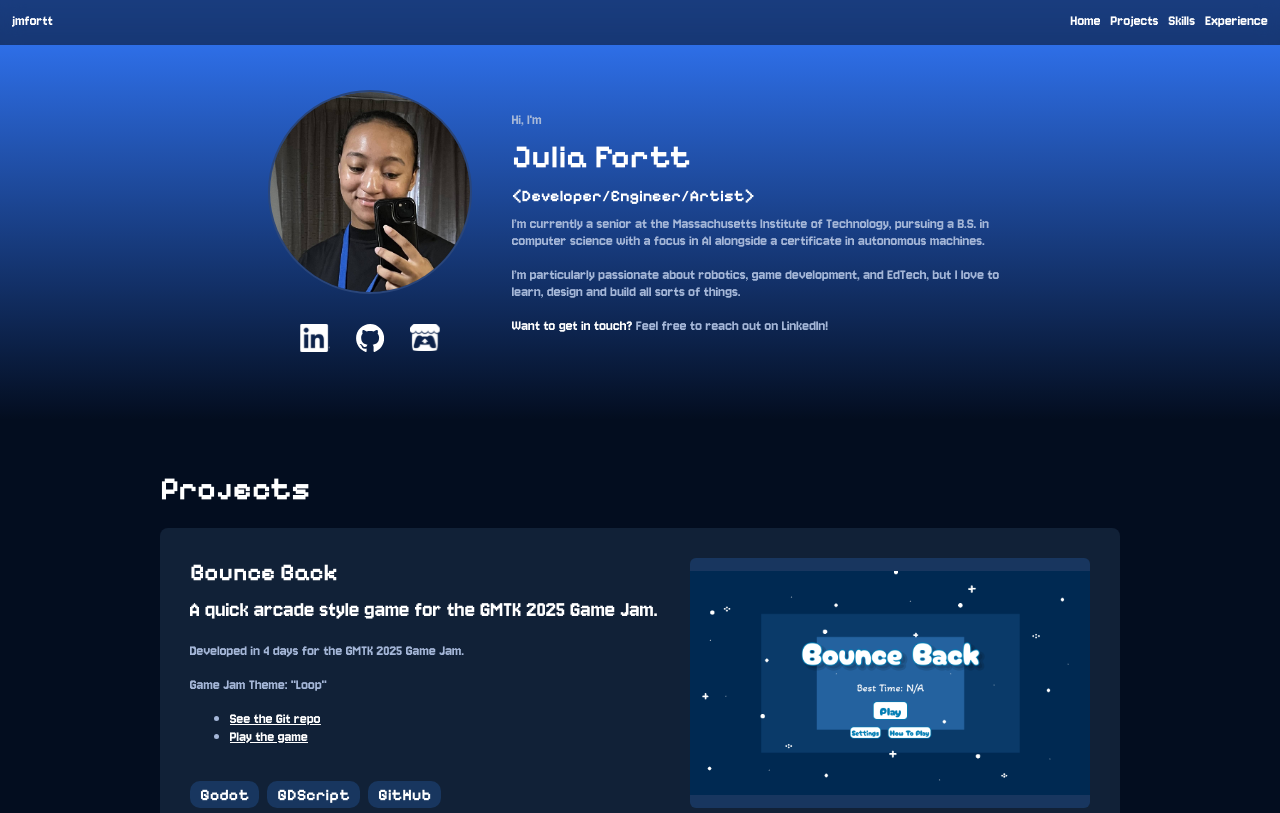
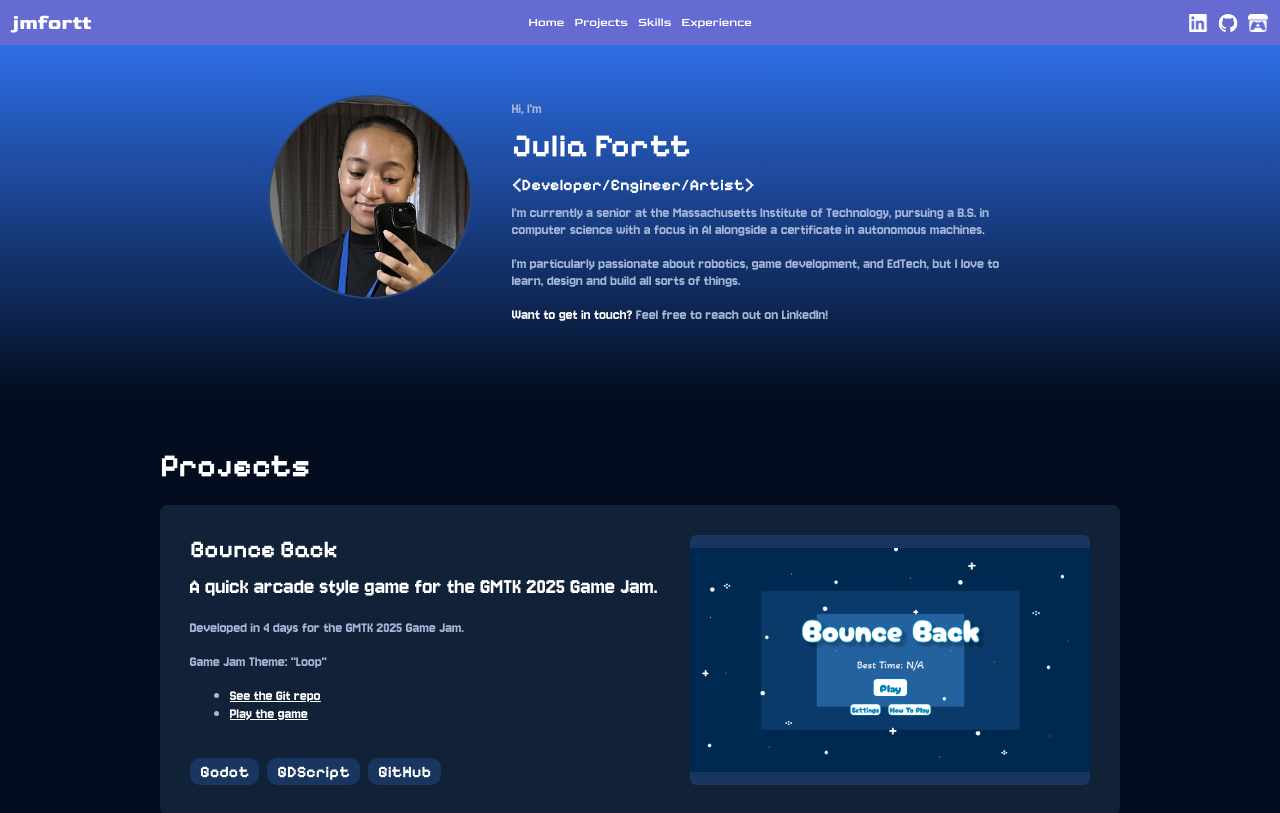
Before and after one commit to JMFortt/jmfortt.github.io, a React (Vite) app: page / in a window 1280 px wide. Shown: the top 813 px of the page. Built offline with nearby package versions, Linux system fonts and the light colour scheme.

Commit message:
Update header style

```diff
--- a/src/App.css
+++ b/src/App.css
@@ -8,6 +8,20 @@
   font-family: "jersey10";
   src: url("./assets/fonts/Jersey10-Regular.ttf") format("truetype");
   font-weight: normal;
+  font-style: normal;
+}
+
+@font-face {
+  font-family: "goldman";
+  src: url("./assets/fonts/Goldman-Regular.ttf") format("truetype");
+  font-weight: normal;
+  font-style: normal;
+}
+
+@font-face {
+  font-family: "goldman";
+  src: url("./assets/fonts/Goldman-Bold.ttf") format("truetype");
+  font-weight: bold;
   font-style: normal;
 }
 
--- a/src/sections/Header/Header.jsx
+++ b/src/sections/Header/Header.jsx
@@ -1,14 +1,17 @@
 import React from "react";
 import styles from "./HeaderStyles.module.css";
+import linkedinLogo from "../../assets/linkedinLogo.svg";
+import githubLogo from "../../assets/githubLogo.svg";
+import itchLogo from "../../assets/itchLogo.svg";
 
 function Header() {
   return (
     <div className={styles.container} id="header">
       <div className={styles.content}>
         <div className={styles.left}>
-          <a className={styles.text}>jmfortt</a>
+          <a className={styles.logo}>jmfortt</a>
         </div>
-        <div className={styles.right}>
+        <div className={styles.center}>
           <a className={styles.text} href="#hero">
             Home
           </a>
@@ -22,6 +25,29 @@ function Header() {
             Experience
           </a>
         </div>
+        <div className={styles.right}>
+          <a
+            href="https://www.linkedin.com/in/jmfortt"
+            target="_blank"
+            rel="noopener noreferrer"
+          >
+            <img src={linkedinLogo} alt="LinkedIn icon" />
+          </a>
+          <a
+            href="https://github.com/jmfortt"
+            target="_blank"
+            rel="noopener noreferrer"
+          >
+            <img src={githubLogo} alt="GitHub icon" />
+          </a>
+          <a
+            href="https://jmfortt.itch.io/"
+            target="_blank"
+            rel="noopener noreferrer"
+          >
+            <img src={itchLogo} alt="Itch.io icon" />
+          </a>
+        </div>
       </div>
     </div>
   );
--- a/src/sections/Header/HeaderStyles.module.css
+++ b/src/sections/Header/HeaderStyles.module.css
@@ -2,39 +2,74 @@
   position: sticky;
   top: 0;
   width: 100%;
-  background-color: rgba(0, 0, 0, 0.5);
+  background-color: rgba(102, 107, 210, 1);
   backdrop-filter: blur(10px);
   -webkit-backdrop-filter: blur(10px);
   color: #f1f1f1;
   z-index: 999;
   height: 45px;
   margin: 0;
+  display: flex;
+  align-items: center;
 }
 
 .content {
+  position: relative;
+  width: 100%;
   display: flex;
   flex-direction: row;
-  justify-content: space-between;
+  justify-content: center;
+  align-items: center;
+  padding: 0 12px;
 }
 
 .left {
-  margin: 12px;
+  position: absolute;
+  left: 12px;
+  top: 50%;
+  transform: translateY(-50%);
   display: flex;
-  flex-direction: row;
   gap: 10px;
+  align-items: center;
 }
 
 .right {
-  margin: 12px;
+  position: absolute;
+  right: 12px;
+  top: 50%;
+  transform: translateY(-50%);
   display: flex;
-  flex-direction: row;
   gap: 10px;
+  align-items: center;
+}
+
+.right img {
+  height: 18px;
+  width: auto;
+  display: block;
+}
+
+.center {
+  display: flex;
+  gap: 10px;
+  align-items: center;
+}
+
+.logo {
+  color: var(--contrast-color);
+  font-family: goldman;
+  font-weight: bold;
+  font-size: 20px;
+  text-decoration: none;
+  display: inline-flex;
+  align-items: center;
+  line-height: 1;
 }
 
 .text {
   color: var(--contrast-color);
-  font-family: jersey10;
-  font-size: 16px;
+  font-family: goldman;
+  font-size: 12px;
   text-decoration: none;
   text-align: left;
 }
--- a/src/sections/Hero/Hero.jsx
+++ b/src/sections/Hero/Hero.jsx
@@ -1,9 +1,6 @@
 import React from "react";
 import styles from "./HeroStyles.module.css";
 import profileImg from "../../assets/profileImage.jpg";
-import linkedinLogo from "../../assets/linkedinLogo.svg";
-import githubLogo from "../../assets/githubLogo.svg";
-import itchLogo from "../../assets/itchLogo.svg";
 
 function Hero() {
   return (
@@ -15,29 +12,6 @@ function Hero() {
             src={profileImg}
             alt="Profile picture of Julia Fortt"
           />
-          <span>
-            <a
-              href="https://www.linkedin.com/in/jmfortt"
-              target="_blank"
-              rel="noopener noreferrer"
-            >
-              <img src={linkedinLogo} alt="LinkedIn icon" />
-            </a>
-            <a
-              href="https://github.com/jmfortt"
-              target="_blank"
-              rel="noopener noreferrer"
-            >
-              <img src={githubLogo} alt="GitHub icon" />
-            </a>
-            <a
-              href="https://jmfortt.itch.io/"
-              target="_blank"
-              rel="noopener noreferrer"
-            >
-              <img src={itchLogo} alt="Itch.io icon" />
-            </a>
-          </span>
         </div>
         <div className={styles.right}>
           <p className={styles.text}>Hi, I'm</p>
```
Also changed, not shown: src/assets/fonts/Goldman-Bold.ttf (added), src/assets/fonts/Goldman-Regular.ttf (added).
